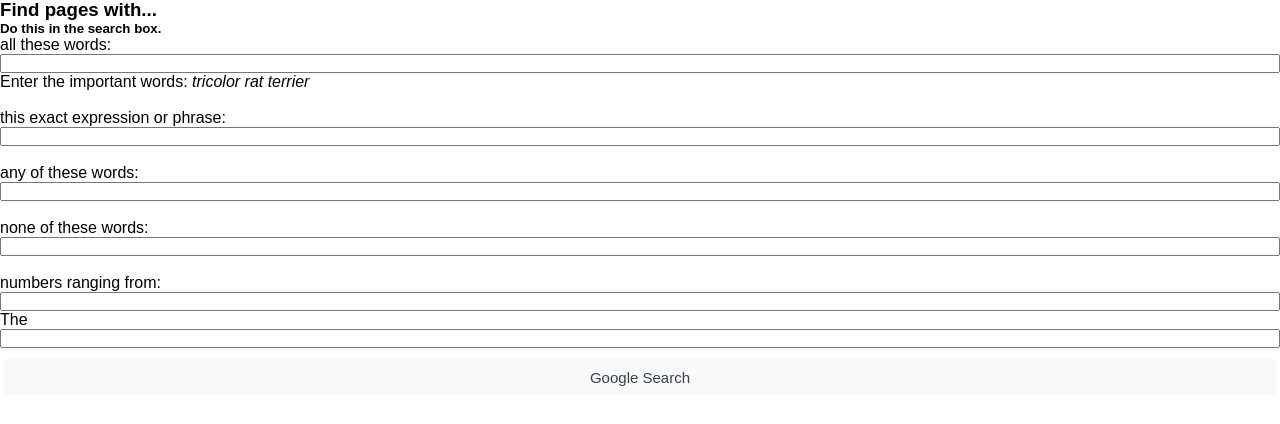
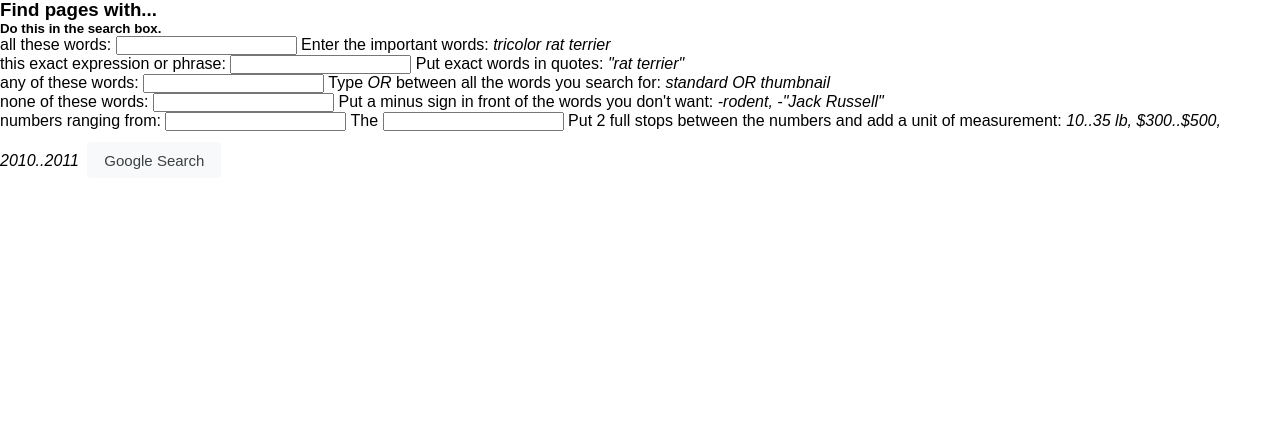
Before and after one commit to moiseszip/googlesearch, a plain HTML site: page advanced.html in a window 1280 px wide. Shown: the part 100-524 px from the top of the page. Drawn offline with Linux system fonts and the light colour scheme.

Commit message:
set labels

```diff
--- a/advanced.html
+++ b/advanced.html
@@ -38,20 +38,29 @@
                 <input type="text" name="as_q">
                 <span>Enter the important words: <i>tricolor rat terrier</i></span>
                 <br>
+
                 <label for="as_epq">this exact expression or phrase:</label>
                 <input type="text" name="as_epq">
+                <span>Put exact words in quotes: <i>"rat terrier"</i></span>
                 <br>
+
                 <label for="as_oq">any of these words:</label>
                 <input type="text" name="as_oq">
+                <span>Type <i>OR</i> between all the words you search for: <i>standard OR thumbnail</i></span>
                 <br>
+
                 <label for="as_eq">none of these words:</label>
                 <input type="text" name="as_eq">
+                <span>Put a minus sign in front of the words you don't want: <i>-rodent, -"Jack Russell"</i></span>
                 <br>
+
                 <label for="as_nlo">numbers ranging from:</label>
                 <input type="text" name="as_nlo">
 
                 <label for="as_nhi">The</label>
                 <input type="text" name="as_nhi">
+                <span>Put 2 full stops between the numbers and add a unit of measurement: <i>10..35 lb, $300..$500, 2010..2011</i>
+                </span>
 
                 <input type="submit" value="Google Search">
             </form>
--- a/style.css
+++ b/style.css
@@ -97,8 +97,3 @@ input:hover, input[type="text"]:focus{
     box-shadow: 0px 1px 2px #d1d1d1;
     outline: none;
 }
-
-.advanced-search{
-    display: flex;
-    flex-direction: column;
-}
```
